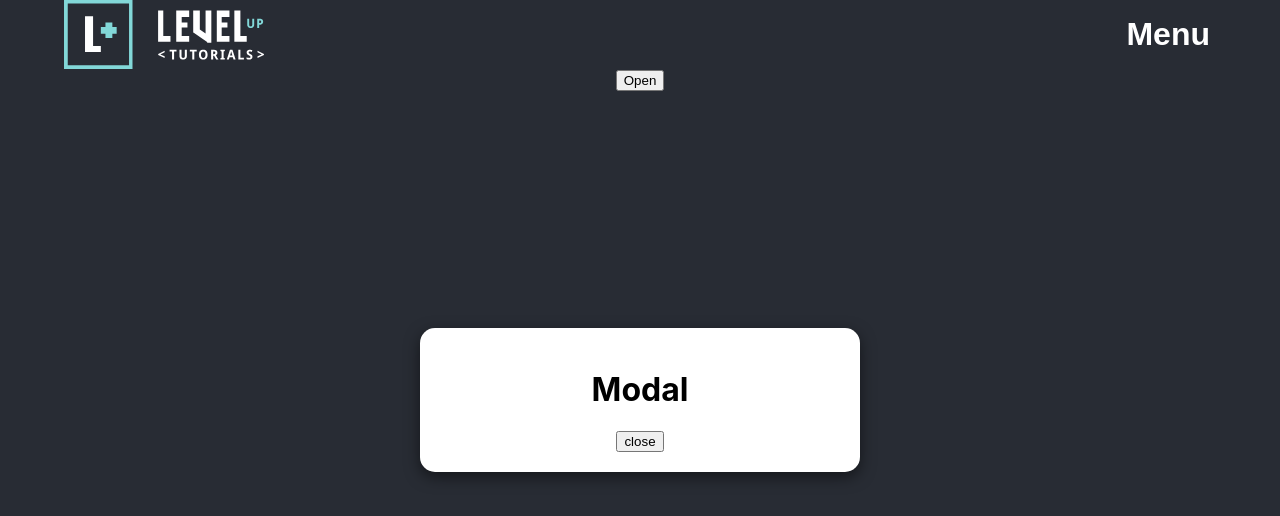
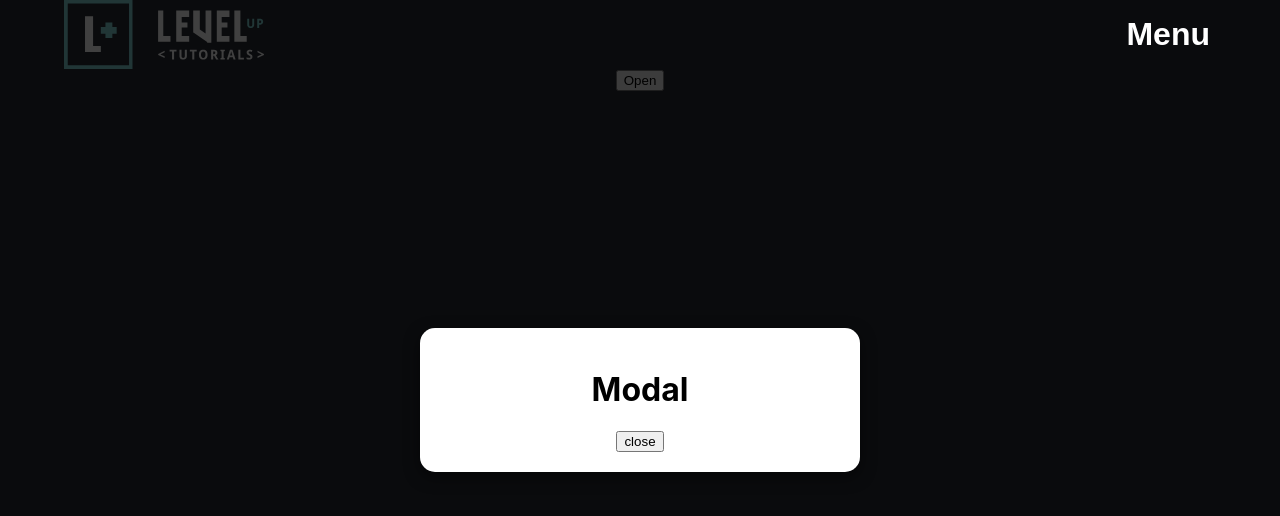
Before and after one commit to hsinhanlin/React-spring, a React (Create React App) app: page / in a window 1280 px wide. Both pictures are taken after a click on the button "Open". Shown: the top 516 px of the page. Built offline with nearby package versions, Linux system fonts and the light colour scheme.

Commit message:
modal bg ease

```diff
--- a/src/App.css
+++ b/src/App.css
@@ -132,6 +132,7 @@ h1 {
   justify-content: center;
   align-items: center;
   height: 100vh;
+  transition: background 0.3s ease-in-out;
 }
 
 .modal-card {
--- a/src/Modal.js
+++ b/src/Modal.js
@@ -2,14 +2,14 @@ import React from 'react'
 import { useTransition, animated } from 'react-spring'
 
 
-const Modal = ({ closeModal, modalAnimate }) => {
+const Modal = ({ closeModal, modalAnimate, pointerEvents }) => {
     return (
-        <animated.div className="modal" style={modalAnimate}>
-            <div className="modal-card">
+        <div className="modal" style={{ pointerEvents }, { background: 'rgba(0, 0, 0, .75)' }}>
+            <animated.div className="modal-card" style={modalAnimate}>
                 <h1>Modal</h1>
                 <button onClick={closeModal}>close</button>
-            </div>
-        </animated.div>
+            </animated.div>
+        </div>
     )
 }
 
@@ -18,14 +18,22 @@ const ModalWrapper = () => {
     const transition = useTransition(on, null, {
         from: { opacity: 0, transform: 'translate3d(0,-40px,0)' },
         enter: { opacity: 1, transform: 'translate3d(0,0,0)' },
-        leave: { opacity: 0, transform: 'translate3d(0,-40px,0)' },
+        leave: { opacity: 0, transform: 'translate3d(0,-40px,0)' }
     })
+
+    const pointerEvents = on ? 'all' : 'none'
+
     return (
         <div>
             {transition.map(
                 ({ item, key, props: modalAnimate }) =>
                     item && (
-                        <Modal modalAnimate={modalAnimate} closeModal={() => toggle(false)} key={key} />
+                        <Modal
+                            modalAnimate={modalAnimate}
+                            closeModal={() => toggle(false)}
+                            key={key}
+                            pointerEvents={pointerEvents}
+                        />
                     )
             )}
             <button onClick={() => toggle(!on)}>Open</button>
```
